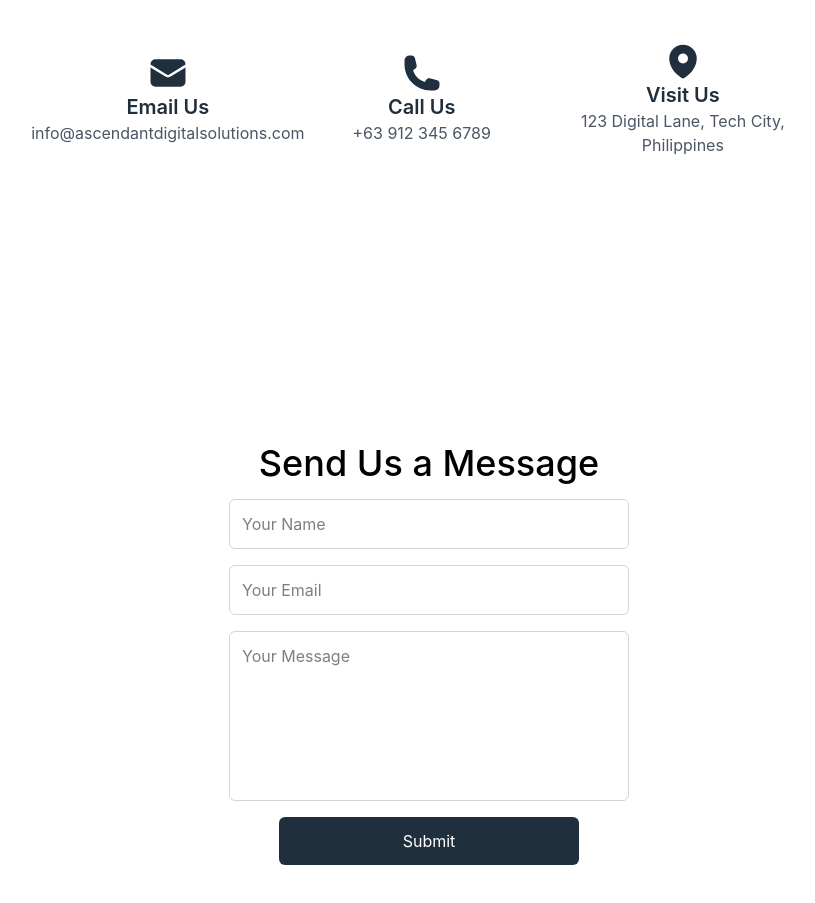
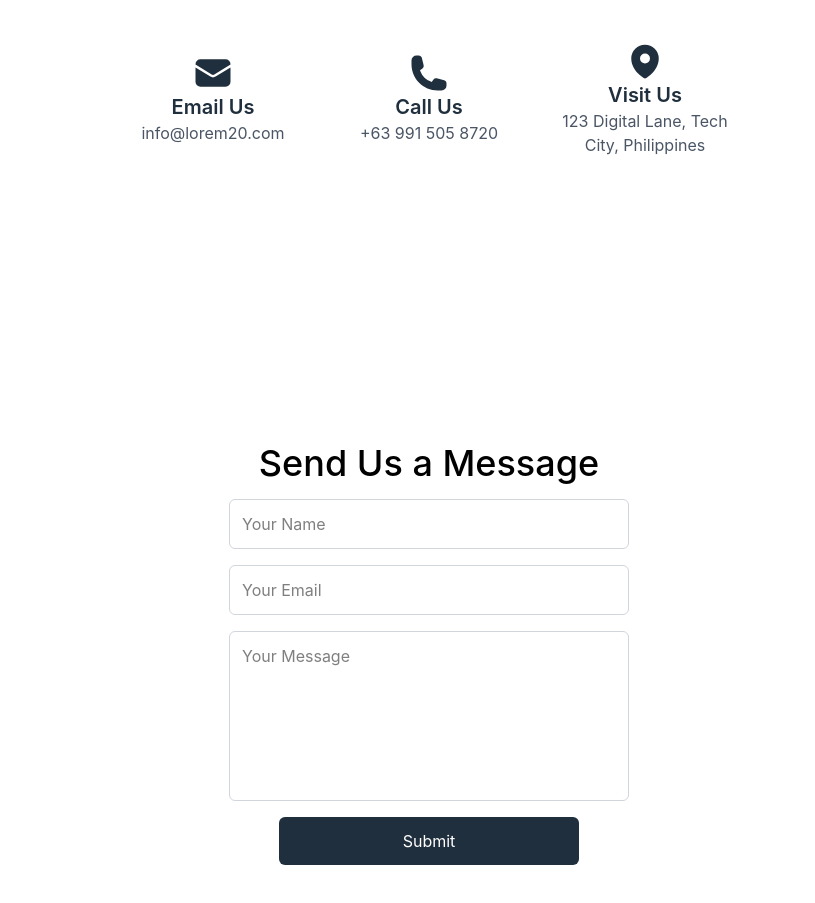
Before and after one commit to garkgodwin/gg-react-tailwind-1, a React (Vite) app: page /contact in a window 1280 px wide. Shown: the part 853-1756 px from the top of the page, without its empty margins (211-1026 px from the left). Built offline with nearby package versions, Linux system fonts and the light colour scheme.

Commit message:
update content default

```diff
--- a/src/pages/Contact.jsx
+++ b/src/pages/Contact.jsx
@@ -11,12 +11,12 @@ const contactDetails = [
   {
     icon: <EnvelopeIcon width={iconWidth} />,
     title: "Email Us",
-    desc: "info@ascendantdigitalsolutions.com"
+    desc: "info@lorem20.com"
   },
   {
     icon: <PhoneIcon width={iconWidth} />,
     title: "Call Us",
-    desc: "+63 912 345 6789"
+    desc: "+63 991 505 8720"
   },
   {
     icon: <MapPinIcon width={iconWidth} />,
@@ -43,7 +43,7 @@ const ContactPage = () => {
         </p>
         <ul className="flex flex-wrap md:flex-nowrap gap-4 justify-center mt-6">
           {contactDetails.map((detail, index) => (
-            <li key={index} className="max-w-xs">
+            <li key={index} className="max-w-xs w-[200px]">
               <Card shadow={false}>
                 {detail.icon}
                 <p className="text-xl font-semibold">{detail.title}</p>
```
